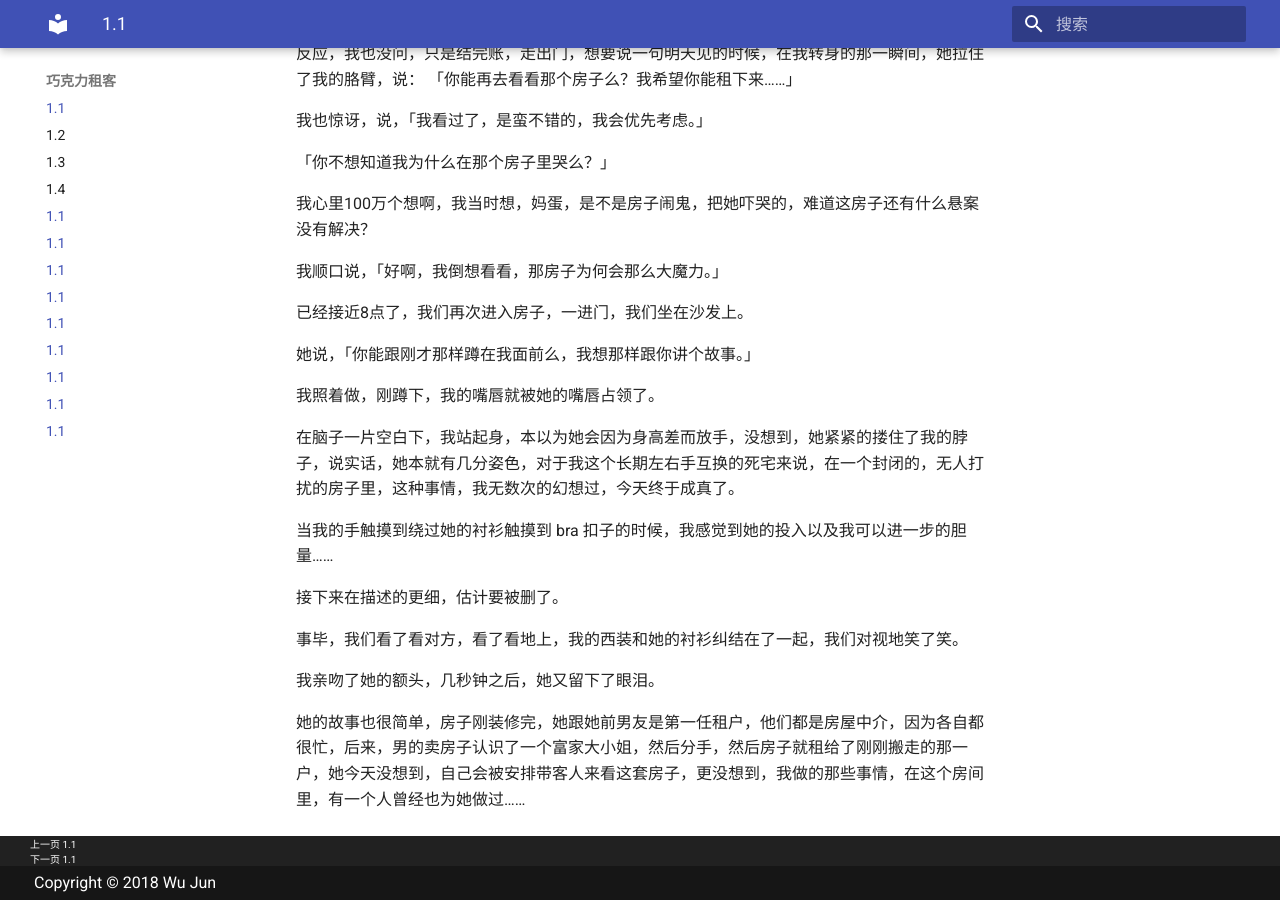
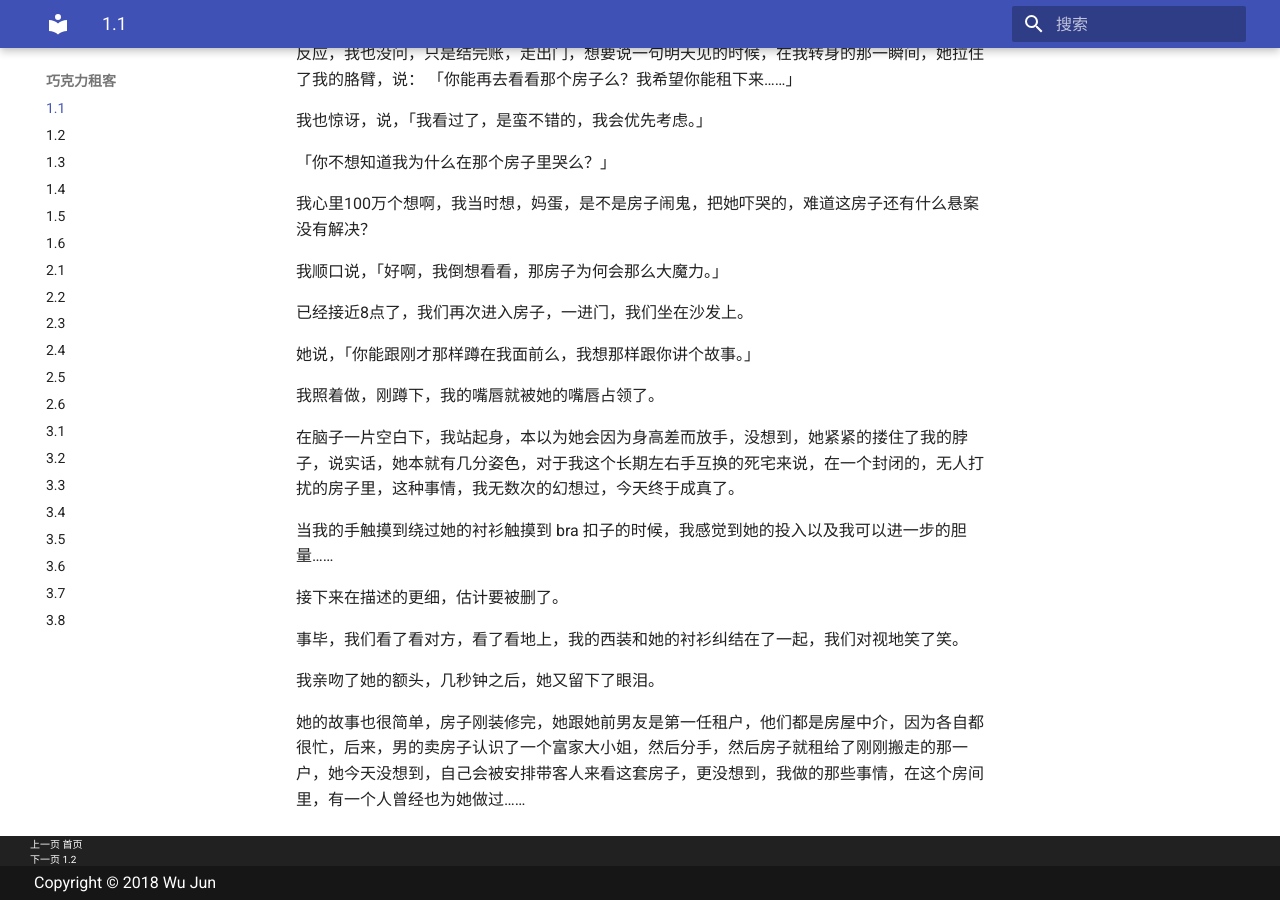
Before and after one commit to say-some-stories/immoral-love, an MkDocs documentation site: the page built from docs/Chocolate-Renter/巧克力租客-1.1.md, in a window 1280 px wide and 900 px high, scrolled down 1012 px. Built offline with MkDocs 1.6.1 and Material for MkDocs 9.7.7, drawn with Linux system fonts in a browser that asks for light colours.

Commit message:
fix-links

```diff
--- a/mkdocs.yml
+++ b/mkdocs.yml
@@ -17,15 +17,22 @@ nav:
       - '1.2': 'Chocolate-Renter/巧克力租客-1.2.md'
       - '1.3': 'Chocolate-Renter/巧克力租客-1.3.md'
       - '1.4': 'Chocolate-Renter/巧克力租客-1.4.md'
-      - '1.5': 'Chocolate-Renter/巧克力租客-1.1.md'
-      - '1.6': 'Chocolate-Renter/巧克力租客-1.1.md'
-      - '1.7': 'Chocolate-Renter/巧克力租客-1.1.md'
-      - '1.8': 'Chocolate-Renter/巧克力租客-1.1.md'
-      - '1.9': 'Chocolate-Renter/巧克力租客-1.1.md'
-      - '1.10': 'Chocolate-Renter/巧克力租客-1.1.md'
-      - '1.11': 'Chocolate-Renter/巧克力租客-1.1.md'
-      - '1.12': 'Chocolate-Renter/巧克力租客-1.1.md'
-      - '1.13': 'Chocolate-Renter/巧克力租客-1.1.md'
+      - '1.5': 'Chocolate-Renter/巧克力租客-1.5.md'
+      - '1.6': 'Chocolate-Renter/巧克力租客-1.6.md'
+      - '2.1': 'Chocolate-Renter/巧克力租客-2.1.md'
+      - '2.2': 'Chocolate-Renter/巧克力租客-2.2.md'
+      - '2.3': 'Chocolate-Renter/巧克力租客-2.3.md'
+      - '2.4': 'Chocolate-Renter/巧克力租客-2.4.md'
+      - '2.5': 'Chocolate-Renter/巧克力租客-2.5.md'
+      - '2.6': 'Chocolate-Renter/巧克力租客-2.6.md'
+      - '3.1': 'Chocolate-Renter/巧克力租客-3.1.md'
+      - '3.2': 'Chocolate-Renter/巧克力租客-3.2.md'
+      - '3.3': 'Chocolate-Renter/巧克力租客-3.3.md'
+      - '3.4': 'Chocolate-Renter/巧克力租客-3.4.md'
+      - '3.5': 'Chocolate-Renter/巧克力租客-3.5.md'
+      - '3.6': 'Chocolate-Renter/巧克力租客-3.6.md'
+      - '3.7': 'Chocolate-Renter/巧克力租客-3.7.md'
+      - '3.8': 'Chocolate-Renter/巧克力租客-3.8.md'
     - 乱尘妃子:
       - '1.1': 'Immoral-Love/乱尘妃子-1.1.md'
       - '1.2': 'Immoral-Love/乱尘妃子-1.2.md'
```
